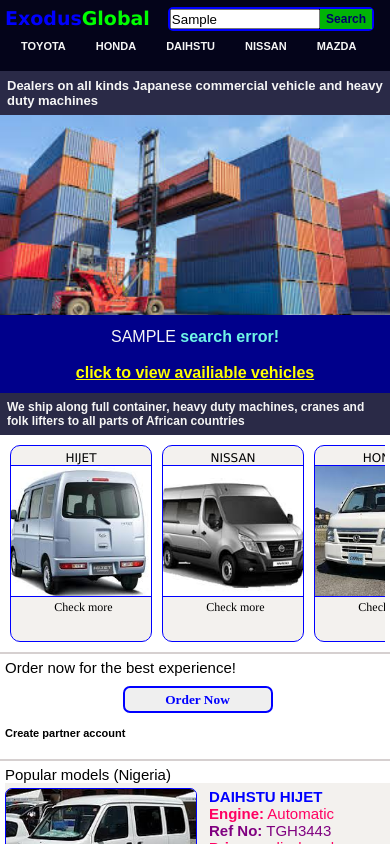
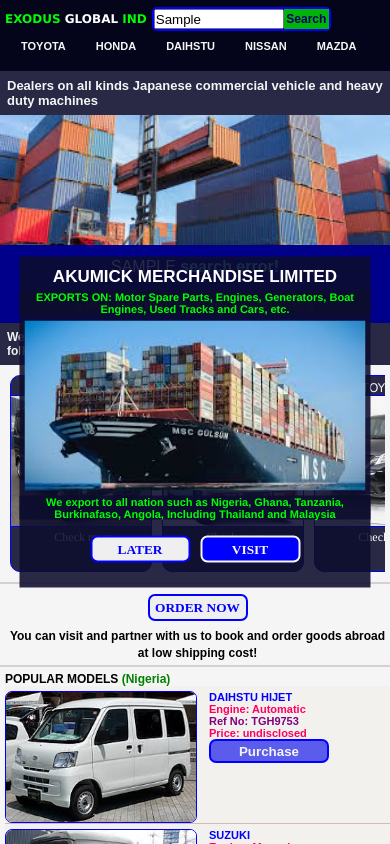
Before and after one commit to Emylet/exodus-global, a plain HTML site: page index.html in a window 390 px wide. Both pictures are taken after typing "Sample" into the empty fields and a click on the button "Search". Shown: the top 844 px of the page. Drawn offline with Linux system fonts and the light colour scheme.

Commit message:
Praise Jah

```diff
--- a/goods.css
+++ b/goods.css
@@ -15,14 +15,14 @@ nav{
     padding-top: 2px;
     padding-left: 5px;
     padding-top: 9px;
-    font-size: 22px;
+    font-size: 18px;
 }
     .head-name strong{
-    color: lime;
+    color: white;
 }
 .head-name a{
     text-decoration: none;
-    color: blue;
+    color: lime;
 }
 #vehicles-links{
     display: flex;
--- a/index.css
+++ b/index.css
@@ -3,8 +3,13 @@
     padding: 0;
 }
 body{
+    background: whitesmoke;
     font-family: Verdana, Geneva, Tahoma, sans-serif;
 }
+
+
+
+
 nav{
     background: rgb(4, 4, 26);
     color: whitesmoke;
@@ -14,32 +19,33 @@ nav{
     display: flex;
 }
 .head-name{
-    color: blue;
     padding-top: 2px;
     padding-left: 5px;
 }
+
 .head-name strong{
-    color: lime;
+    color: white;
 }
 .head-name a{
     text-decoration: none;
-    color: blue;
+    color: lime;
 }
 .user-div{
-    padding-left: 60%;
+    padding-left: 10%;
+    width: 50%;
 }
 
 
 form{
     color: blue;
     display: flex;
-    width: 100%;
+    width: 80%;
     padding: 0;
     border: 3px solid blue;
     border-radius: 5px;
     outline: none;
 }
-input{width: 90%;}
+input{width: 80%;}
 input[type="search"] {
     border: none;
     background: whitesmoke;
@@ -54,7 +60,7 @@ input[type="search"]::placeholder {
     color: white;
 }
 button[type="submit"] {
-    width: 50px;
+    width: 20%;
     padding: 0;
     margin: 0;
     border: none;
@@ -126,11 +132,10 @@ li:hover{
     padding: 7px;
 }
 .ship-div{
-    height: 200px;
+    height: 250px;
     width: 100%;
     background: rgba(13, 13, 46, 0.877);
     background-size: 50%;
-    background-image: url(back-g/img-4.jpg);
     object-fit: cover;
     background-position: left;
 
@@ -172,13 +177,13 @@ li:hover{
     justify-content: center;
 }
 #advt-div{
-    background: rgba(243, 241, 237, 0.938);
+    background: rgba(13, 13, 46, 0.877);
     width: 190px;
     height: 220px;
     border-radius: 10px;
     margin: 5px;
     border: 1px solid blue;
-    color: blue;
+    color: whitesmoke;
     padding-top: 5px;
     text-align: center;
     font-size: 12px;
@@ -194,7 +199,7 @@ li:hover{
 #checks{
     padding-left: 5px;
     font-size: 12px;
-    color: blue;
+    color: whitesmoke;
     text-decoration: navy;
     font-family: times;
 }
@@ -205,17 +210,91 @@ li:hover{
     color: black;
     font-family: arial;
     text-align: left;
-    height: 100px;
     justify-content: center;
     border-top: 2px solid rgb(214, 208, 208);
     border-bottom: 2px solid rgb(214, 208, 208);
 }
+
+
+
+
+
+
+
+#aku-div{
+    background: #0d0d2ee0;
+    color: white;
+    text-align: center;
+}
+#akuBtn{
+    text-align: center;
+    justify-content: center;
+    background:rgba(13, 13, 46, 0.877);
+    color: lime;
+    border-radius: 0;
+    border: none;
+    font-family: Helvetica, sans-serif;
+    font-size: 18px;
+}
+h2{
+    font-size: 22px;
+    text-align: center;
+    padding-top: 10px;
+}
+.aku-goods{
+    display: flex;
+    margin: 5px;
+    overflow-x: scroll;
+    justify-content: center;
+}
+
+.ship-aku{
+    height: 200px;
+    width: 100%;
+    background-size: 50%;
+    background-image: url(back-g/img-1.jpg);
+    object-fit: cover;
+    background-position: left;
+
+}
+
 .order-div{
     text-align: center;
     margin: 10px;
+    display: flex;
+    padding-bottom: 10px;
+    justify-content: center;
 }
+
+
+
+
+
+
+
+
+
+
+
 .order-btn{
-    width: 150px;
+    width: 110px;
+    height: 27px;
+    background: blue;
+    font-family: 'Times New Roman', Times, serif;
+    color: whitesmoke;
+    font-weight: bold;
+    border: 2px solid whitesmoke;
+    border-radius: 7px;
+    cursor: pointer;
+    text-align: center;
+}
+.order-btn:hover{
+    background: whitesmoke;
+    color: blue;
+}
+
+.later-btn{
+    width: 110px;
     height: 27px;
     font-family: 'Times New Roman', Times, serif;
     color: blue;
@@ -223,20 +302,27 @@ li:hover{
     border: 2px solid blue;
     border-radius: 7px;
     cursor: pointer;
+
 }
-.order-btn:hover{
+.later-btn:hover{
     background: blue;
     color: whitesmoke;
 }
 #partner-acc{
     color: black;
     text-decoration: none;
-    font-size: 11px;
+    font-size: 19px;
     font-family:sans-serif;
     font-weight: bold;
 }
 #partner-acc:hover{
     color: orangered;
+}
+
+#partner{
+    justify-content:center;
+    text-align:center;
+    padding-bottom: 5px;
 }
 .popular-div{
     padding-left: 5px;
@@ -255,6 +341,15 @@ li:hover{
     padding-top: 5px;
     padding-left: 20px;
     font-family:  Times, 'Times New Roman', serif;
+}
+
+.naija{
+    font-family: Arial, Helvetica, sans-serif;
+    font-size: 12px;
+    font-weight: bold;
+}
+.naija strong{
+    color: green;
 }
 .imgs-md{
     width: 190px;
@@ -379,6 +474,9 @@ footer{
 
 }
 @media (max-width:500px){
+    body{
+        background: whitesmoke;
+    }
     nav{
         background: rgb(4, 4, 26);
         color: whitesmoke;
@@ -388,17 +486,17 @@ footer{
         display: flex;
     }
     .head-name{
-        color: blue;
-        padding-top: 2px;
+
+        padding-top: 7px;
         padding-left: 0;
-        font-size: 19px;
+        font-size: 12px;
     }
     .head-name strong{
-        color: lime;
+        color: white;
     }
     .user-div{
         padding-top: 2px;
-        padding-left: 18px;
+        padding-left: 5px;
     }
     .sign{
         font-family: sans-serif;
@@ -427,7 +525,7 @@ footer{
 
 form{
     display: flex;
-    width: 93%;
+    width: 92%;
     height: 20px;
     padding: 0;
     border: 2px solid blue;
@@ -497,7 +595,7 @@ button[type="submit"] {
         padding: 7px;
     }
     .ship-div{
-        background-image: url(back-g/img-1.jpg);
+        height: 130px;
         object-fit: cover;
         background-size: 100%;
         background-position: center;
@@ -518,15 +616,19 @@ button[type="submit"] {
         justify-content: left;
     }
     #advt-div{
-        background: rgba(243, 241, 237, 0.938);
+        background: rgba(13, 13, 46, 0.877);
         width: 140px;
         height: 190px;
         border-radius: 10px;
         margin: 5px;
         border: 1px solid blue;
-        color: black;
+        color: whitesmoke;
         text-align: center;
     }
+    .bd-all{
+        display: none;
+    }
+
     .mds{
         color: black;
         font-size: 13px;
@@ -544,11 +646,124 @@ button[type="submit"] {
     #checks{
         padding-left: 5px;
         font-size: 12px;
-        color: black;
+        color: white;
         text-decoration: navy;
         font-family: times;
     }
+
+
+
+
+
+    #aku-div{
+        background: rgba(13, 13, 46, 0.877);
+        color: white;
+        align-items: center;
+        width: 90%;
+        position: fixed;
+        top: 50%;
+        left: 50%;
+        transform: translate(-50%,-50%);
+        display: none;
+    }
+    h2{
+        font-size: 17px;
+        text-align: center;
+        padding-top: 10px;
+        padding-bottom: 4px;
+    }
+    #akuBtn{
+        text-align: center;
+        background:rgba(13, 13, 46, 0.877);
+        color: lime;
+        border-radius: 0;
+        border: none;
+        font-family: Helvetica, sans-serif;
+        font-size: 11px;
+        font-weight: 600;
+    }
+    .aku-goods{
+        display: flex;
+        margin: 5px;
+        overflow-x: scroll;
+        justify-content: center;
+    }
+
+    .ship-aku{
+        height: 170px;
+        width: 100%;
+        background-size: 100%;
+        background-image: url(back-g/img-1.jpg);
+        object-fit: cover;
+        background-position: center;
+        background-repeat: no-repeat;
+
+    }
+
+
+    .order-div{
+        text-align: center;
+        margin: 10px;
+        display: flex;
+        padding-bottom: 10px;
+
+        justify-content: center;
+    }
+
+    .order-btn{
+        width: 100px;
+        height: 27px;
+        font-family: 'Times New Roman', Times, serif;
+        color: whitesmoke;
+        font-weight: bold;
+        border: 2px solid whitesmoke;
+        border-radius: 7px;
+        cursor: pointer;
+        margin: 5px;
+
+    }
+    .order-btn:hover{
+        background: whitesmoke;
+        color: blue;
+    }
+    .later-btn{
+        width: 100px;
+        height: 27px;
+        font-family: 'Times New Roman', Times, serif;
+        color: blue;
+        font-weight: bold;
+        border: 2px solid blue;
+        border-radius: 7px;
+        cursor: pointer;
+        margin: 5px;
+
+    }
+    .later-btn:hover{
+        background: blue;
+        color: whitesmoke;
+    }
+
+    #partner-acc{
+        color: black;
+        text-decoration: none;
+        font-size: 12px;
+        font-family:sans-serif;
+        font-weight: bold;
+    }
+
+    #partner{
+        justify-content:center;
+        text-align:center;
+        padding-bottom: 5px;
+    }
+
+
+
+
     .popular-model{
+        font-size:11px;
+        font-weight:bold;
+        font-family:arial,Helvetica;
         display: flex;
         padding-top: 5px;
         padding-left: 0;
--- a/index.html
+++ b/index.html
@@ -4,16 +4,29 @@
     <meta charset="UTF-8">
     <meta http-equiv="X-UA-Compatible" content="IE=edge">
     <meta name="viewport" content="width=device-width, initial-scale=1.0">
-    <title>Exodus Forwards</title>
+    <title>Exodus Global Industry</title>
     <script src="js/jquery.js"></script>
     <link rel="stylesheet" href="index.css">
     <link rel="stylesheet" href="css/all.css">
+    <script>
+        $(document).ready(function(){
+            setTimeout(showAku,6000);
+
+            function showAku(){
+                $("#aku-div").show();
+            }
+
+                $("#later").click(function(e){
+                    $("#aku-div").hide();
+                });
+        })
+    </script>
 </head>
 <body>
     <!--Navbar Section-->
     <nav>
         <div class="navbar">
-           <h1 class="head-name"><a href="index.html">Exodus<strong>Global</strong> </a></h1>
+           <h1 class="head-name"><a href="index.html">EXODUS <strong>GLOBAL</strong> IND </a></h1>
            <div class="user-div">
             <form>
                 <input type="text" placeholder=" Search vehicle" id="input-srch" />
@@ -22,6 +35,10 @@
 
             </div>
         </div>
+
+
+
+
 
         <div class="brands-sec">
             <ul class="item-logos">
@@ -46,11 +63,20 @@
         </div>
     <div class="advert-cnt">
         <div id="advt-div">
+            SUZUKI
+            <img class="imgs" src="suzi/download (11).jpg">
+            <a id="checks" href="goods.html">Check more</a>
+        </div>
+        <div id="advt-div">
             HIJET
             <img class="imgs" src="hij/download (10).jpg">
             <a id="checks" href="goods.html">Check more</a>
         </div>
-
+        <div id="advt-div">
+            TOYOTA
+            <img class="imgs" src="toyo/bus17.jpg">
+            <a id="checks" href="goods.html">Check more</a>
+        </div>
         <div id="advt-div">
             NISSAN
             <img class="imgs" src="niss/download (3).jpg">
@@ -61,16 +87,8 @@
             <img class="imgs" src="hond/img003.jpg">
             <a id="checks" href="goods.html">Check more</a>
         </div>
-        <div id="advt-div">
-            SUZUKI
-            <img class="imgs" src="suzi/download (11).jpg">
-            <a id="checks" href="goods.html">Check more</a>
-        </div>
-        <div id="advt-div">
-            TOYOTA
-            <img class="imgs" src="toyo/bus17.jpg">
-            <a id="checks" href="goods.html">Check more</a>
-        </div>
+
+
         <div id="advt-div">
             MAZDA
             <img class="imgs" src="mazd/download (9).jpg">
@@ -78,67 +96,110 @@
         </div>
     </div>
     <div class="order-cnt">
-        Order now for the best experience!
-        <div class="order-div">
-            <input class="order-btn" type="button" value="Order Now">
+
+
+
+        <div id="aku-div">
+            <h2>AKUMICK MERCHANDISE LIMITED</h2>
+            <button id="akuBtn">EXPORTS ON: Motor Spare Parts, Engines, Generators, Boat Engines, Used Tracks and Cars, etc.</button>
+                <div class="aku-goods">
+                    <div class="ship-aku">
+
+                    </div>
+                </div>
+                <button id="akuBtn">We export to all nation such as Nigeria, Ghana, Tanzania, Burkinafaso, Angola, Including Thailand and Malaysia</button>
+
+                <div class="order-div">
+                    <input class="later-btn" id="later" type="button" value="LATER">
+                    <a href="https://akumickltd2005.web.fc2.com">
+                        <input class="order-btn" type="button" value="VISIT">
+                    </a>
+                </div>
         </div>
-        <a href="#" id="partner-acc">Create partner account</a>
+
+       <div  id="partner">
+        <a href="https://wa.me/+819099969461">
+            <input class="later-btn" type="button" value="ORDER NOW">
+        </a>
+            <br>
+        <a href="https://wa.me/+819099969461" id="partner-acc">You can visit and partner with us to book and order goods abroad at low shipping cost!</a>
+       </div>
+
+
     </div>
     <div class="popular-div">
-        Popular models (Nigeria)
+       <p class="naija"> POPULAR MODELS <strong>(Nigeria)</strong></p>
         <div class="popular-model">
             <img class="imgs-md" src="hij/download (8).jpg">
             <span id="span-mds"> <strong>DAIHSTU HIJET </strong><br>
             <b>Engine:</b> Automatic
-            <p class="md-nms"><b>Ref No:</b> TGH3443</p>
+            <p class="md-nms"><b>Ref No:</b> TGH9753</p>
             <b>Price:</b> undisclosed<br>
-            <input class="md-btn" type="button" value="Order Now">
+            <a href="https://wa.me/+819099969461">
+                <input class="md-btn" type="button" value="Purchase">
+            </a>
         </span>
         </div>
+
         <div class="popular-model">
-            <img class="imgs-md" src="niss/download (4).jpg">
-            <span id="span-mds"> <strong>TOYOTA </strong><br>
-                <b>Engine:</b> Automatic
-                <p class="md-nms"><b>Ref No:</b> TGH3443</p>
+            <img class="imgs-md" src="suzi/download (11).jpg">
+            <span id="span-mds"> <strong>SUZUKI </strong><br>
+                <b>Engine:</b> Manual
+                <p class="md-nms"><b>Ref No:</b> FXSC453</p>
                 <b>Price:</b> undisclosed<br>
-                <input class="md-btn" type="button" value="Order Now">
-            </span>
-        </div>
-        <div class="popular-model">
-            <img class="imgs-md" src="toyo/bus13.jpg">
-            <span id="span-mds"> <strong>TOYOTA HIACE </strong><br>
-                <b>Engine:</b> Automatic
-                <p class="md-nms"><b>Ref No:</b> TGH3443</p>
-                <b>Price:</b> undisclosed<br>
-                <input class="md-btn" type="button" value="Order Now">
-            </span>
-        </div>
-        <div class="popular-model">
-            <img class="imgs-md" src="niss/download (19).jpg">
-            <span id="span-mds"> <strong>DAIHSTU HIJET </strong><br>
-                <b>Engine:</b> Automatic
-                <p class="md-nms"><b>Ref No:</b> TGH3443</p>
-                <b>Price:</b> undisclosed<br>
-                <input class="md-btn" type="button" value="Order Now">
+                <a href="https://wa.me/+819099969461">
+                    <input class="md-btn" type="button" value="Purchase">
+                </a>
             </span>
         </div>
 
         <div class="popular-model">
-            <img class="imgs-md" src="hij/download (14).jpg">
-            <span id="span-mds"> <strong>DAIHSTU HIJET </strong><br>
-                <b>Engine:</b> Automatic
-                <p class="md-nms"><b>Ref No:</b> TGH3443</p>
+            <img class="imgs-md" src="hond/img003.jpg">
+            <span id="span-mds"> <strong>HONDA </strong><br>
+                <b>Engine:</b> Manual
+                <p class="md-nms"><b>Ref No:</b> TBG1913</p>
                 <b>Price:</b> undisclosed<br>
-                <input class="md-btn" type="button" value="Order Now">
+                <a href="https://wa.me/+819099969461">
+                    <input class="md-btn" type="button" value="Purchase">
+                </a>
             </span>
         </div>
+
+
+        <div class="popular-model">
+            <img class="imgs-md" src="toyo/bus17.jpg">
+            <span id="span-mds"> <strong>TOYOTA </strong><br>
+                <b>Engine:</b> Automatic
+                <p class="md-nms"><b>Ref No:</b> EXD3743</p>
+                <b>Price:</b> undisclosed<br>
+                <a href="https://wa.me/+819099969461">
+                    <input class="md-btn" type="button" value="Purchase">
+                </a>
+            </span>
+        </div>
+
+        <div class="popular-model">
+            <img class="imgs-md" src="niss/download (18).jpg">
+            <span id="span-mds"> <strong>NISSAN </strong><br>
+                <b>Engine:</b> Manual
+                <p class="md-nms"><b>Ref No:</b> TCB9675</p>
+                <b>Price:</b> undisclosed<br>
+                <a href="https://wa.me/+819099969461">
+                    <input class="md-btn" type="button" value="Purchase">
+                </a>
+            </span>
+        </div>
+
+
         <div class="popular-model">
             <img class="imgs-md" src="toyo/bus12.jpg">
-            <span id="span-mds"> <strong>DAIHSTU HIJET </strong><br>
-                <b>Engine:</b> Automatic
-                <p class="md-nms"><b>Ref No:</b> TGH3443</p>
+            <span id="span-mds"> <strong>TOYOTA </strong><br>
+                <b>Engine:</b> Manual
+                <p class="md-nms"><b>Ref No:</b> TDF9843</p>
                 <b>Price:</b> undisclosed<br>
-                <input class="md-btn" type="button" value="Order Now">
+                <a href="https://wa.me/+819099969461">
+                    <input class="md-btn" type="button" value="Purchase">
+                </a>
             </span>
         </div>
     </div>
@@ -146,12 +207,13 @@
          <div class="navbar">
             <ul class="media-link">
                 <a href="#"><i class="fab fa-facebook-f "></i></a>
-                <a href="https://wa.me/+2348109954209"><i class="fab fa-whatsapp"> </i></a>
+                <a href="https://wa.me/+819099969461"><i class="fab fa-whatsapp"> </i></a>
                 <a href="#"><i class="fab fa-instagram "> </i></a>
                 <a href="#"><i  class="fab fa-twitter"> </i></a>
                 <a href="#" class="fas fa-user"></a>
                 <a href="#" class="fas fa-cart-plus carty" ></a>
         </div>
+    </div>
         <ul class="footer-items">
             <a href="infox.html"><li>ABOUT US </li></a>
             <a href="infox.html"><li>CONTACT</li></a>
@@ -159,8 +221,8 @@
             <a href="#"><li>PARTNERSHIPS</li></a>
         </ul>
         <ul class="media-link">
-            <a id="mail" href="mailto:evax1914@gmail.com">mail: evax1914@gmail.com</a>
-            <a id="mail" href="#">+2348109954209</a>
+            <a id="mail" href="mailto:exodusgloballtd@yahoo.com">exodusgloballtd@yahoo.com</a>
+            <a id="mail" href="#">+819099969461</a>
 
         </ul>
     </footer>
--- a/index.js
+++ b/index.js
@@ -1,7 +1,7 @@
 
 var adverChange = document.getElementById("advert-img");
 images = [
-   'back-g/img-1.jpg','back-g/img-2.jpg',  'back-g/img-4.jpg',
+   'back-g/shop.jpg',  'back-g/img-4.jpg',
 ];
 
 
```
Also changed, not shown: goods.html (+1 -1 lines), back-g/shop.JPG (added), 6 other files.
